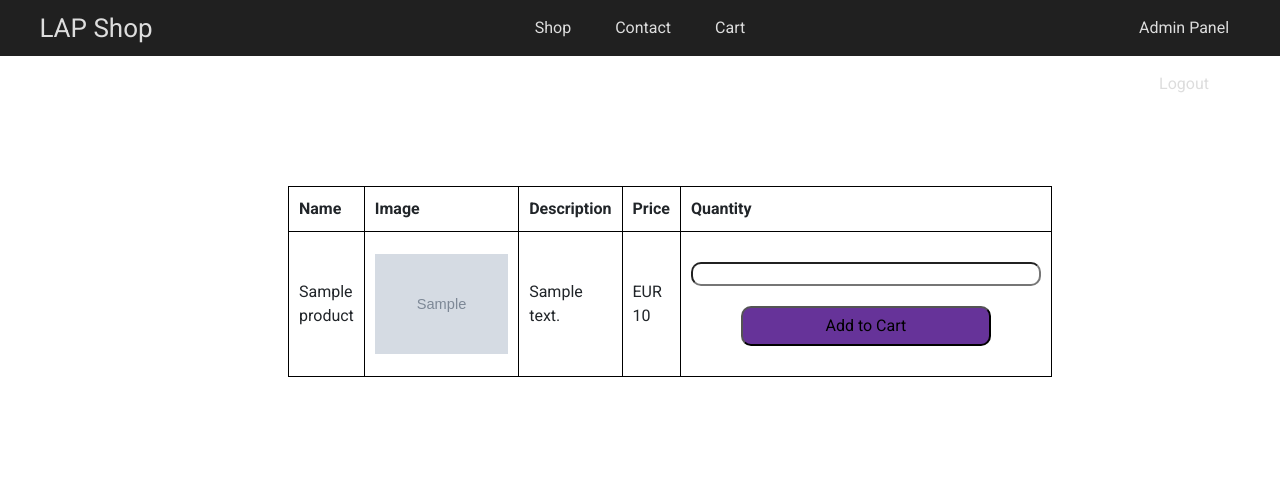
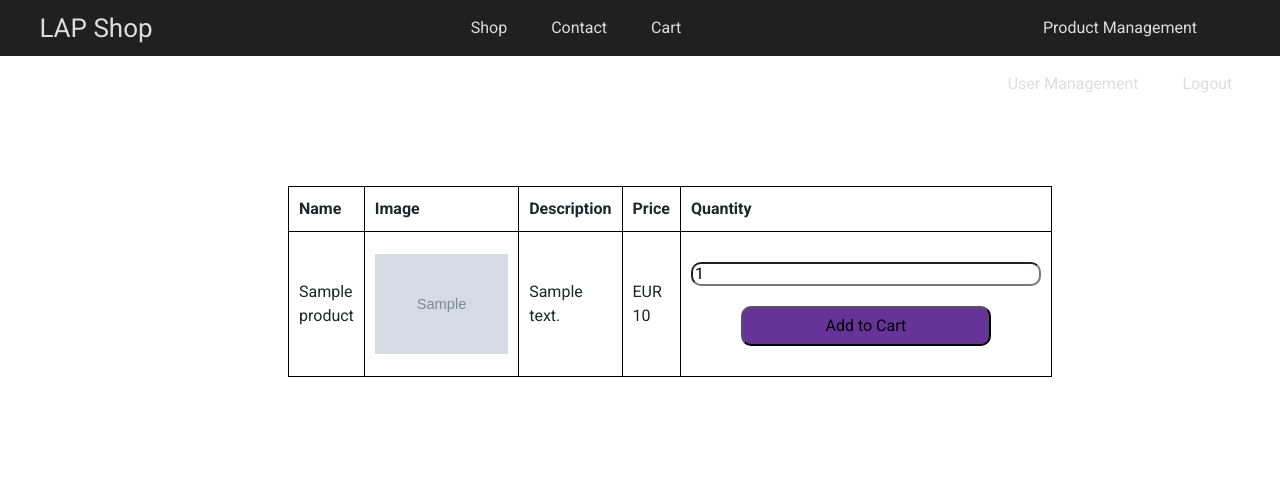
Before and after one commit to DerHerrMike/laptraining4, a PHP site: page /product.php?pid=1 in a window 1280 px wide. Shown: the top 478 px of the page. Run offline with PHP 8.4, Linux system fonts and the light colour scheme; the visitor is signed in with stand-in values (Sample User, id 1); tables that the repository leaves empty or names only in its code hold one stand-in row (values such as "Sample post"); grey boxes marked "Sample" are stand-in pictures.

Commit message:
Cart coomplete, Admin panel started

```diff
--- a/classes/cartClass.php
+++ b/classes/cartClass.php
@@ -1,12 +1,114 @@
 <?php
-require_once __DIR__.'/../inc/connection.php';
+require_once __DIR__ . '/../inc/connection.php';
 
-class Cart extends Connection{
+class Cart extends Connection
+{
 
-    public function addToCart($user_id, $product_id, $product_name, $price, $quantity){
-        $sql = 'INSERT INTO cart (user_id, product_id, product_name, price, quantity) VALUES (?,?, ?, ?, ?)';
+    /**
+     * @param $user_id
+     * @param $product_id
+     * @param $product_name
+     * @param $price
+     * @param $quantity
+     */
+    public function addToCart($user_id, $product_id, $product_name, $price, $quantity)
+    {
 
+        $sql = "SELECT * FROM laptraining4.cart WHERE product_id = ? AND user_id = ?";
+        $stmt = $this->connect()->prepare($sql);
+        $stmt->execute([$product_id, $user_id]);
+        $result = $stmt->fetchAll();
+        if (count($result) == 0) {
+            $sql = 'INSERT INTO laptraining4.cart (user_id, product_id, product_name, product_price, quantity) VALUES (?,?, ?, ?,?)';
+            $stmt = $this->connect()->prepare($sql);
+            $stmt->execute([$user_id, $product_id, $product_name, $price, $quantity]);
+            echo 'Item added successfully';
+            header('Refresh:2; url=shop.php');
+        } else {
+            $this->updateQuantity($quantity, $product_id, $user_id);
+        }
+    }
 
+    /**
+     * @param $quantity
+     * @param $product_id
+     * @param $user_id
+     */
+    private function updateQuantity($quantity, $product_id, $user_id)
+    {
+        $sql = 'UPDATE laptraining4.cart SET quantity = quantity + ? WHERE product_id = ? AND user_id = ?';
+        $stmt = $this->connect()->prepare($sql);
+        $stmt->execute([$quantity, $product_id, $user_id]);
+        echo 'Quantity updated';
+        header('Refresh:2; url=shop.php');
+    }
+
+    /**
+     * @param $user_id
+     * @return bool|array
+     */
+    public function loadCartItemsbyUser($user_id): bool|array
+    {
+        $sql = 'SELECT * FROM laptraining4.cart WHERE user_id = ?';
+        $stmt = $this->connect()->prepare($sql);
+        $stmt->execute([$user_id]);
+        return $stmt->fetchAll();
+    }
+
+    /**
+     * @param $user_id
+     * @param $date
+     */
+    public function order($user_id, $date)
+    {
+        $sql = 'SELECT * FROM laptraining4.cart WHERE user_id = ?';
+        $stmt = $this->connect()->prepare($sql);
+        $stmt->execute([$user_id]);
+        $result = $stmt->fetchAll();
+        foreach ($result as $row){
+            $sql = 'INSERT INTO laptraining4.orders (user_id, product_id, product_name, product_price, quantity, date) VALUES (?, ?, ?, ?, ?, ?)';
+            $stmt = $this->connect()->prepare($sql);
+            $stmt->execute([$user_id, $row['product_id'], $row['product_name'], $row['product_price'], $row['quantity'], $date]);
+            $this->updateUnitsSold($row['quantity'], $row['product_id']);
+        }
+        $this->emptyCart($user_id);
+
+        header('Refresh: 1; url=order.php');
 
     }
+
+    /**
+     * @param $user_id
+     */
+    private function emptyCart($user_id)
+    {
+        $sql = 'DELETE FROM laptraining4.cart WHERE user_id = ?';
+        $stmt = $this->connect()->prepare($sql);
+        $stmt->execute([$user_id]);
+    }
+
+    /**
+     * @param $quantity
+     * @param $product_id
+     */
+    private function updateUnitsSold($quantity, $product_id)
+    {
+        $sql = 'UPDATE laptraining4.product SET units_sold = units_sold + ? WHERE id =?';
+        $stmt = $this->connect()->prepare($sql);
+        $stmt->execute([$quantity, $product_id]);
+    }
+
+    /**
+     * @param $user_id
+     * @param $product_id
+     */
+    public function removeItemFromCart($user_id, $product_id)
+    {
+
+        $sql = 'DELETE FROM cart WHERE user_id = ? AND product_id = ?';
+        $stmt = $this->connect()->prepare($sql);
+        $stmt->execute([$user_id, $product_id]);
+        header('Refresh:5; url=cart.php');
+    }
+
 }
--- a/classes/productClass.php
+++ b/classes/productClass.php
@@ -3,23 +3,38 @@ require_once __DIR__ . '/../inc/connection.php';
 
 class Product extends Connection
 {
+    /**
+     * @return array|false
+     */
     public function loadAllProducts()
     {
 
-        $sql = "SELECT * FROM laptraining4.product";
+        $sql = "SELECT * FROM laptraining4.product WHERE status = 1";
         $stmt = $this->connect()->prepare($sql);
         $stmt->execute();
         $result = $stmt->fetchAll();
         return $result;
     }
 
+    /**
+     * @param $productId
+     * @return mixed
+     */
     public function loadOneProduct($productId) {
+
         $sql = "SELECT * FROM laptraining4.product WHERE id = ?";
         $stmt = $this->connect()->prepare($sql);
         $stmt->execute([$productId]);
         $result = $stmt->fetch();
         return $result;
-
     }
 
+    public function getProductsAdmin(): bool|array
+    {
+        $sql = "SELECT * FROM laptraining4.product ORDER BY id ASC";
+        $stmt = $this->connect()->prepare($sql);
+        $stmt->execute();
+        $result = $stmt->fetchAll();
+        return $result;
+    }
 }
--- a/css/nav.css
+++ b/css/nav.css
@@ -3,7 +3,7 @@
     height: 7vh;
     background:  var(--bg_dark);
     display: grid;
-    grid-template-columns: 15% 35% 35% 15%;
+    grid-template-columns: 15% 30% 30% 25%;
     grid-template-areas:
     "tlogo mainlinks mainlinks userlinks";
 }
--- a/css/styles.css
+++ b/css/styles.css
@@ -1,5 +1,6 @@
 /* General Settings */
 @import url('https://fonts.googleapis.com/css2?family=Roboto:ital,wght@0,100;0,300;0,400;0,500;0,700;0,900;1,100;1,300;1,400;1,500;1,700;1,900&display=swap');
+
 
 html,body{
 
@@ -161,6 +162,10 @@ a {
 .success{
     margin-top: 10px; margin-bottom: 10px; padding: 10px; border: 1px solid green; border-radius: 5px; background-color: limegreen;
 }
+.info{
+    margin-top: 10px; margin-bottom: 10px; padding: 10px; border: 1px solid antiquewhite; border-radius: 5px; background-color: slateblue; font-size: 25px;
+}
+
 .shopcontent{
     width:75%;
     height: auto;
@@ -175,3 +180,12 @@ h1{
     text-align: center;
     color: papayawhip;
 }
+
+.material-symbols-outlined {
+     font-variation-settings:
+             'FILL' 0,
+             'wght' 400,
+             'GRAD' 0,
+             'opsz' 48;
+    text-align: center;
+ }
--- a/inc/header.php
+++ b/inc/header.php
@@ -14,6 +14,7 @@ session_start();
     <script src="https://cdn.jsdelivr.net/npm/bootstrap@5.2.0/dist/js/bootstrap.bundle.min.js" integrity="sha384-A3rJD856KowSb7dwlZdYEkO39Gagi7vIsF0jrRAoQmDKKtQBHUuLZ9AsSv4jD4Xa" crossorigin="anonymous"></script>
     <link href="../css/styles.css" rel="stylesheet">
     <link href="../css/nav.css" rel="stylesheet">
+    <link rel="stylesheet" href="https://fonts.googleapis.com/css2?family=Material+Symbols+Outlined:opsz,wght,FILL,GRAD@20..48,100..700,0..1,-50..200" />
     <title><?php /** @var TYPE_NAME $title */
         echo $title; ?></title>
 </head>
--- a/inc/navbar.php
+++ b/inc/navbar.php
@@ -8,23 +8,28 @@
         <a href="/laptraining4/shop.php">Shop</a>
         <a href="/laptraining4/contact.php">Contact</a>
         <?php if (isset($_SESSION['logged_in'])) {
-            ?> <a href="/cart.php">Cart</a>
+            ?> <a href="/laptraining4/cart.php">Cart</a>
         <?php } ?>
     </div>
 
     <div class="userlinks">
+
         <?php
-        if(isset($_SESSION['logged_in'])) {
-           ?>
-                <a href="/laptraining4/admin.php">Admin Panel</a>
+        if (!isset($_SESSION['logged_in'])) {
+            ?>
+            <a href="/laptraining4/login.php">Login</a>
+            <a href="/laptraining4/register.php">Register</a>
+        <?php } else {
+            if (($_SESSION['user_role']) == 'admin') { ?>
+                <a href="/laptraining4/admin_products.php">Product Management</a>
+                <a href="/laptraining4/admin_users.php">User Management</a>
                 <a href="/laptraining4/logout.php">Logout</a>
-            <?php } elseif($_SESSION['user_role'] == 'admin') { ?>
+            <?php } else { ?>
                 <a href="/laptraining4/profile.php">Profile</a>
                 <a href="/laptraining4/logout.php">Logout</a>
-        <?php } else { ?>
-        <a href="/laptraining4/login.php">Login</a>
-        <a href="/laptraining4/register.php">Register</a>
-        <?php } ?>
+
+            <?php }
+        } ?>
 
     </div>
 
--- a/logout.php
+++ b/logout.php
@@ -4,4 +4,4 @@ unset($_SESSION['user_id']);
 unset($_SESSION['logged_in']);
 unset($_SESSION['user_role']);
 session_destroy();
-header("Location:index.php");
+header("Refresh:1; url=index.php");
--- a/product.php
+++ b/product.php
@@ -1,13 +1,44 @@
 <?php
 $title = 'Product';
 include __DIR__ . '/inc/header.php';
-if(!isset($_SESSION['logged_in'])) {
-    echo "<div class='alert'>You have to be logged in to see this page!</div>";
-    header("Refresh:2; Location:login.php");
-}
 $product_id = $_GET['pid'];
 include 'classes/productClass.php';
+include 'classes/cartClass.php';
 ?>
+
+<?php
+if (!isset($_SESSION['logged_in'])) { ?>
+
+    <div class="content">
+
+        <div class="container_small">
+
+            <table style="background: white; border: 1px solid #ccc; border-radius: 3px; padding: 10px;">
+                <tr>
+                    <th>Name</th>
+                    <th>Image</th>
+                    <th>Description</th>
+                    <th>Price</th>
+                </tr>
+                <?php
+                $product = new Product();
+                $result = $product->loadOneProduct($product_id);
+                ?>
+                <tr>
+                    <td> <?php echo $result['name'] ?></td>
+                    <td><img class="image" src="../ressources/<?php echo $result['image'] ?>"</td>
+                    <td><?php echo $result['description'] ?></td>
+                    <td> EUR <?php echo $result['price'] ?></td>
+                </tr>
+            </table>
+        </div>
+        <br><br>
+        <div class="info">
+            <p>Please log in to add items to your shopping cart!</p>
+        </div>
+    </div>
+<?php }
+else { ?>
     <div class="content">
 
         <div class="container_small">
@@ -34,21 +65,22 @@ include 'classes/productClass.php';
                         <form action='#' method='post'>
                             <input type='hidden' name='name' value=" <?php echo $result['name'] ?>">
                             <input type='hidden' name='price' value=" <?php echo $result['price'] ?>">
-                            <input type='number' name='quantity'>
+                            <input type='number' name='quantity' min="1" max="99" value="1">
                             <button type='submit' name='add_btn'>Add to Cart</button>
                         </form>
                 </tr>
             </table>
         </div>
-
     </div>
 
 
-
-<?php
-if(isset($_POST['add_btn'])){
+<?php }
+if (isset($_POST['add_btn'])) {
     $cart = new Cart();
+    try {
         $cart->addToCart($_SESSION['user_id'], $product_id, $_POST['name'], $_POST['price'], $_POST['quantity']);
-
+    } catch (Exception $e) {
+        echo $e->getMessage();
     }
-include   './inc/footer.php'; ?>
+}
+include './inc/footer.php'; ?>
```
Also changed, not shown: admin_products.php (added, +62 -0 lines), cart.php (+82 -0 lines), classes/userClass.php (+20 -2 lines), order.php (added, +65 -0 lines), shop.php (+6 -1 lines). Lines whose indentation alone changed are shown as unchanged.
